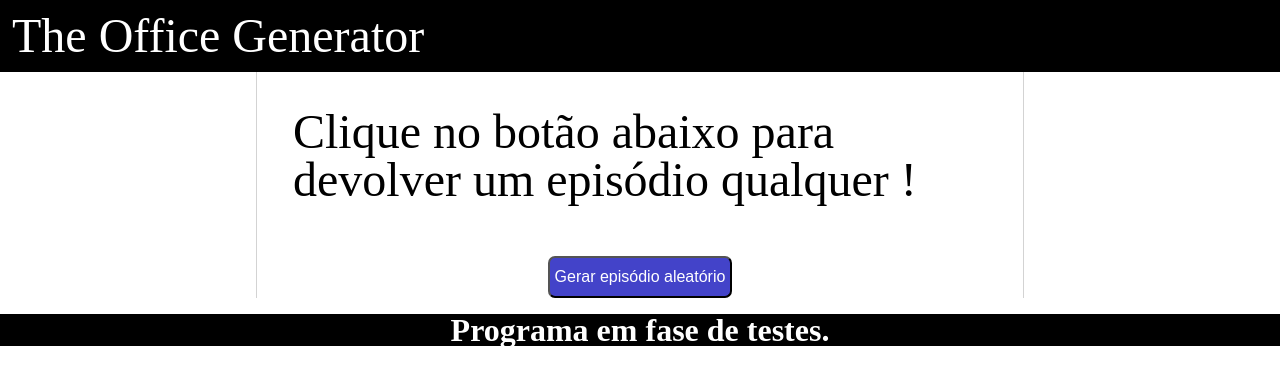
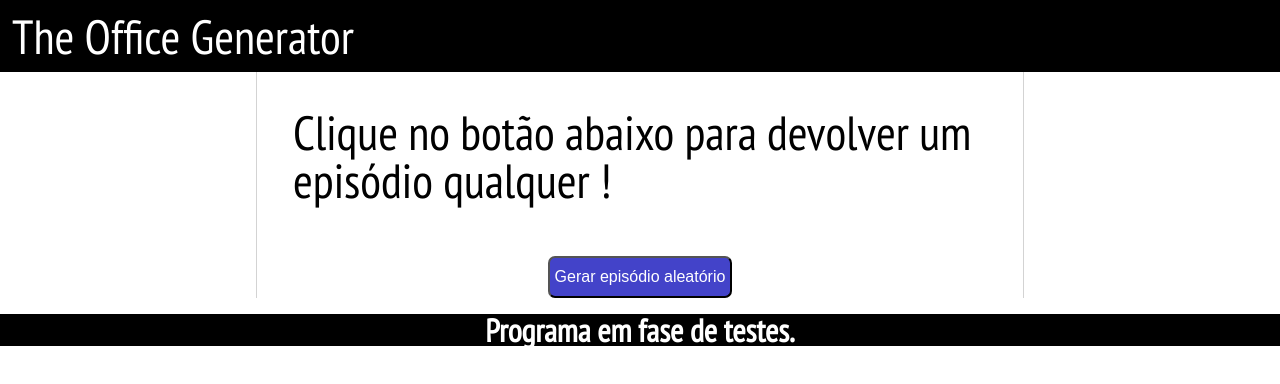
Before and after one commit to Gui-lfm/The-Office-Generator, a plain HTML site: page index.html in a window 1280 px wide. Drawn offline with Linux system fonts and the light colour scheme.

Commit message:
fonte adicionada

```diff
--- a/css/index.css
+++ b/css/index.css
@@ -1,6 +1,11 @@
 *{
 	box-sizing: border-box;
  }
+
+body{
+
+    font-family: 'PT Sans Narrow', sans-serif;
+}
 .cabecalho{
 
     background-color: black;
--- a/index.html
+++ b/index.html
@@ -7,6 +7,7 @@
         <title>The Office Generator</title>
         <link rel="stylesheet" type="text/css" href="css/reset.css">
         <link rel="stylesheet" type="text/css" href="css/index.css">
+        <link href="https://fonts.googleapis.com/css2?family=PT+Sans+Narrow&display=swap" rel="stylesheet">
 
     </head>
 
```
